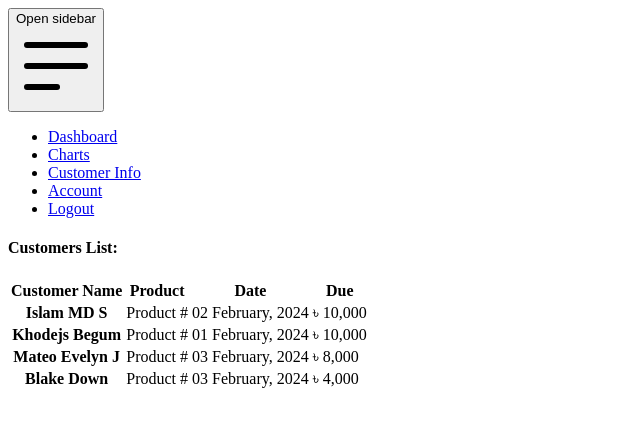
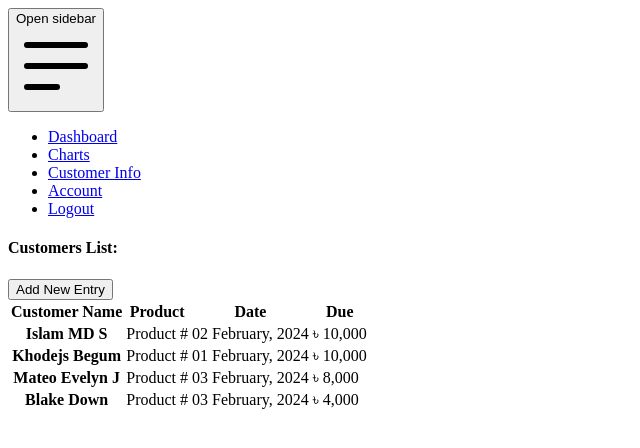
Before and after one commit to almustansir/tailwind_next_dahsboard, a Next.js app: page /Customers in a window 1280 px wide. Shown: the top 448 px of the page, without its empty margins (0-640 px from the left). Built offline with nearby package versions, Linux system fonts and the light colour scheme.

Commit message:
Update Customers.tsx

```diff
--- a/src/pages/Customers.tsx
+++ b/src/pages/Customers.tsx
@@ -6,7 +6,10 @@ const Customers = () => {
     <div className="p-4 sm:ml-64">
       <SideBarComp />
       <div>
-        <h4 className=" text-3xl">Customers List:</h4>
+        <h4 className=" text-3xl">Customers List:</h4>{" "}
+        <button className="text-blue-700 w-64 hover:text-white border border-blue-700 hover:bg-blue-800 focus:ring-4 focus:outline-none focus:ring-blue-300 font-medium rounded-lg text-sm px-5 py-2.5 text-center me-2 mb-2">
+          Add New Entry
+        </button>
         <div className="flex flex-col items-center justify-center mb-4 rounded bg-gray-50 border-2 border-gray-200">
           <table className="w-full text-sm text-left rtl:text-right text-gray-500">
             <thead className="text-xs text-gray-700 uppercase bg-gray-50">
```
